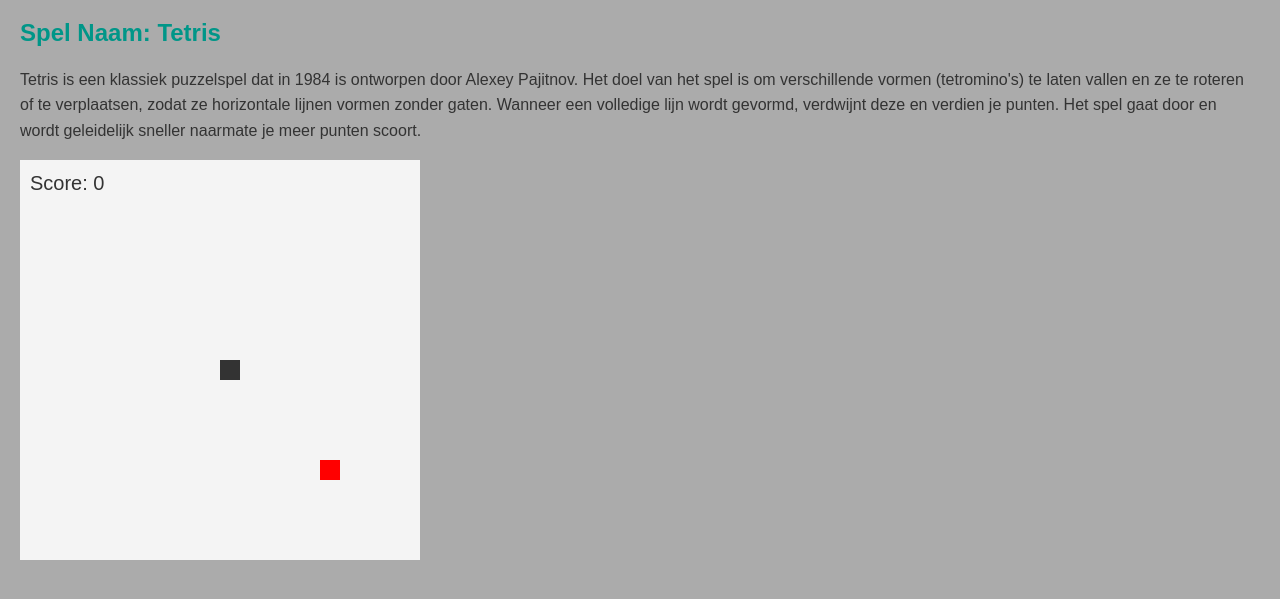
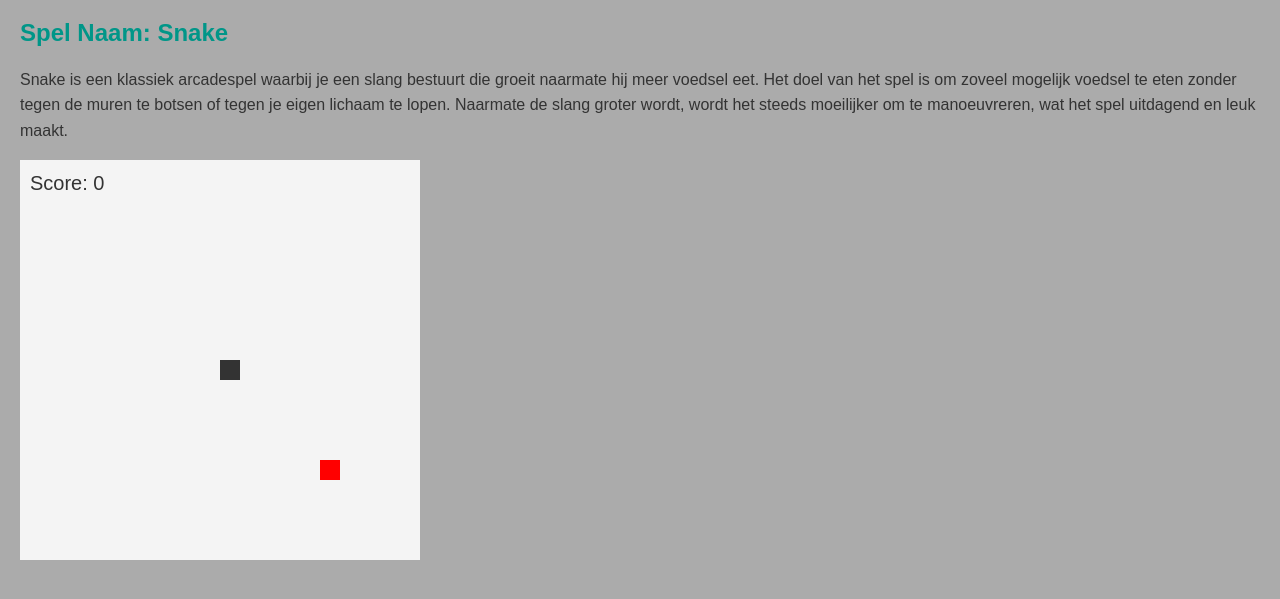
Before and after one commit to SamuelWasTakenWasTaken/SamuelWasTakenWasTaken.github.io, a plain HTML site: page index.html in a window 1280 px wide. Shown: the part 61-660 px from the top of the page. Drawn offline with Linux system fonts and the light colour scheme.

Commit message:
Update index.html

```diff
--- a/index.html
+++ b/index.html
@@ -10,14 +10,10 @@
 
     <h1>Mijn Naam: Samuel</h1>
 
-    <h2>Spel Naam: Tetris</h2>
+    <h2>Spel Naam: Snake</h2>
 
     <p>
-        Tetris is een klassiek puzzelspel dat in 1984 is ontworpen door Alexey Pajitnov.
-        Het doel van het spel is om verschillende vormen (tetromino's) te laten vallen en
-        ze te roteren of te verplaatsen, zodat ze horizontale lijnen vormen zonder gaten.
-        Wanneer een volledige lijn wordt gevormd, verdwijnt deze en verdien je punten.
-        Het spel gaat door en wordt geleidelijk sneller naarmate je meer punten scoort.
+        Snake is een klassiek arcadespel waarbij je een slang bestuurt die groeit naarmate hij meer voedsel eet. Het doel van het spel is om zoveel mogelijk voedsel te eten zonder tegen de muren te botsen of tegen je eigen lichaam te lopen. Naarmate de slang groter wordt, wordt het steeds moeilijker om te manoeuvreren, wat het spel uitdagend en leuk maakt.
     </p>
 
 </body>
```
